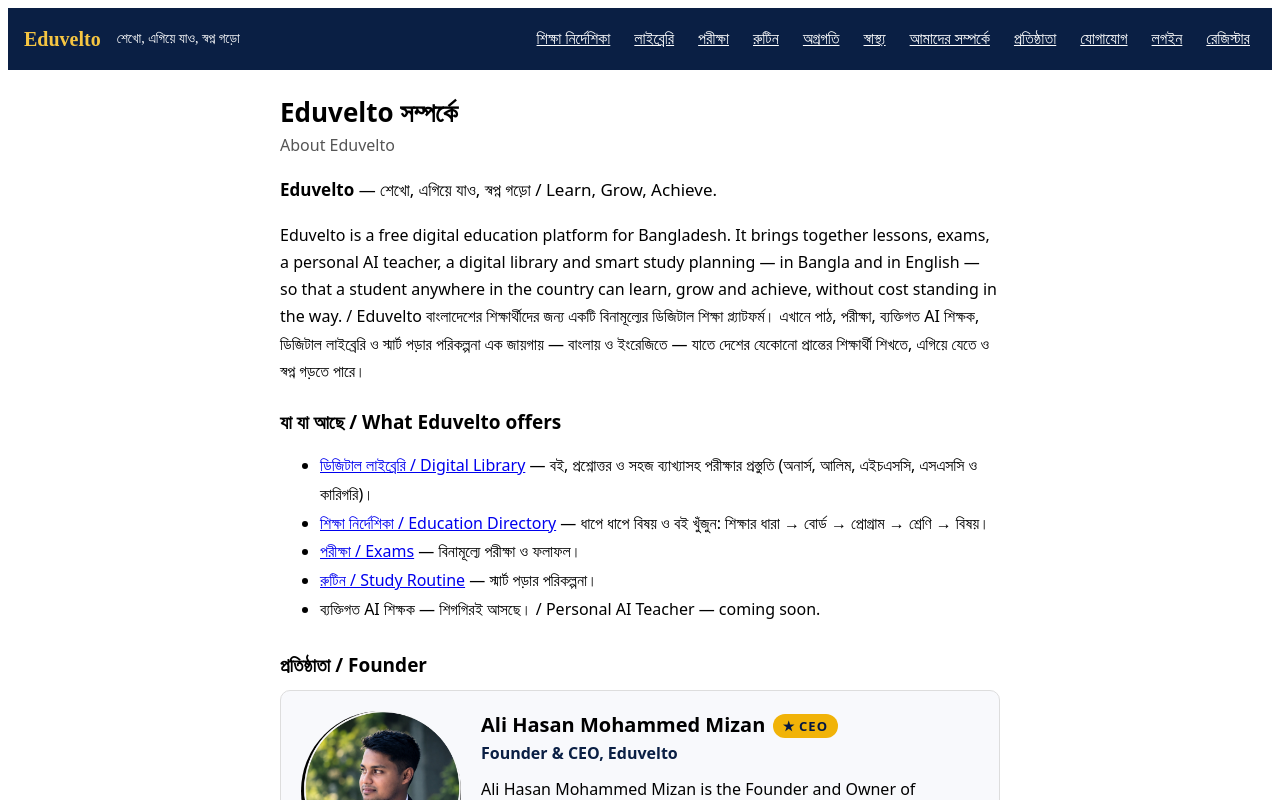
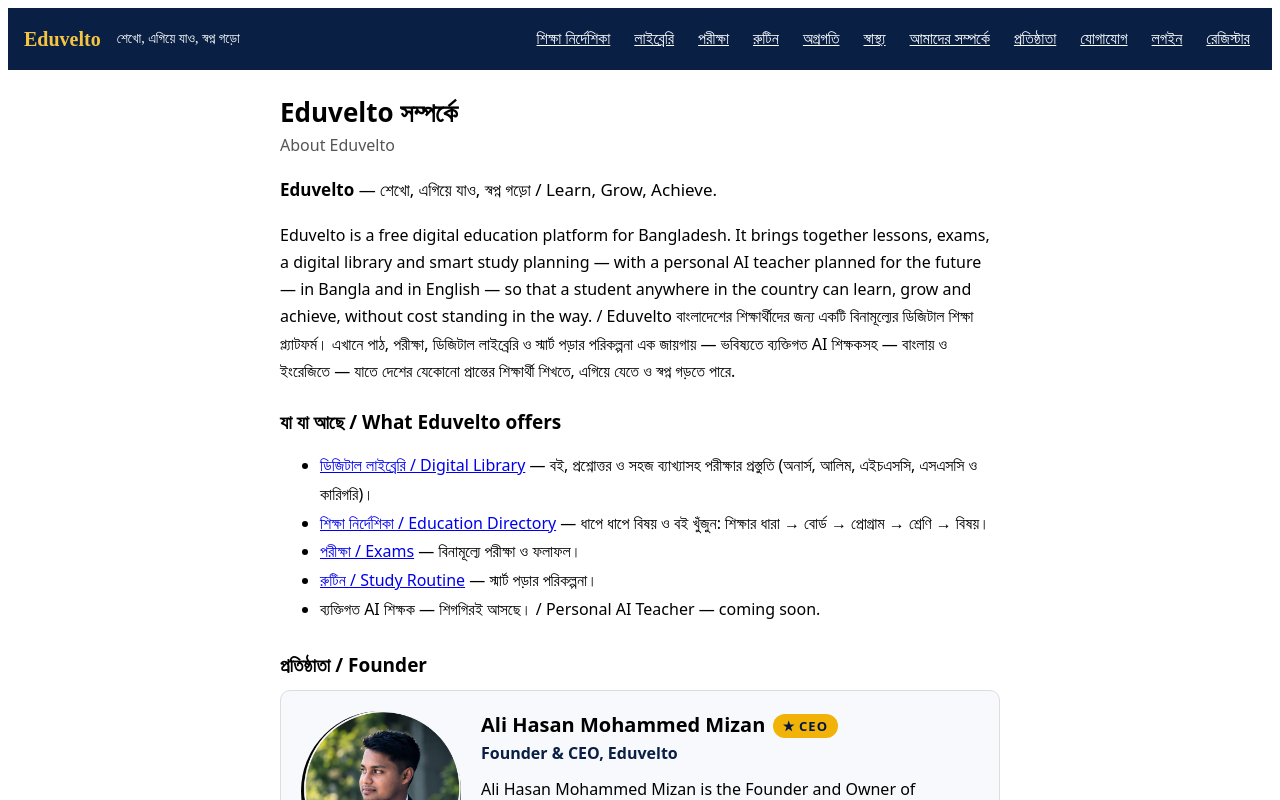
Before and after one commit to eduvelto/eduvelto, a React (Vite) app: page /about in a window 1280 px wide. Shown: the top 800 px of the page. Built offline with nearby package versions, Linux system fonts and the light colour scheme; no server answers.

Commit message:
About page intro: AI Teacher as future plan (same owner correction as bio v2)

```diff
--- a/src/pages/AboutPage.tsx
+++ b/src/pages/AboutPage.tsx
@@ -41,12 +41,13 @@ export default function AboutPage() {
       </p>
       <p style={{ lineHeight: 1.7 }}>
         Eduvelto is a free digital education platform for Bangladesh. It brings together lessons,
-        exams, a personal AI teacher, a digital library and smart study planning — in Bangla and
-        in English — so that a student anywhere in the country can learn, grow and achieve,
-        without cost standing in the way. / Eduvelto বাংলাদেশের শিক্ষার্থীদের জন্য একটি বিনামূল্যের
-        ডিজিটাল শিক্ষা প্ল্যাটফর্ম। এখানে পাঠ, পরীক্ষা, ব্যক্তিগত AI শিক্ষক, ডিজিটাল লাইব্রেরি ও
-        স্মার্ট পড়ার পরিকল্পনা এক জায়গায় — বাংলায় ও ইংরেজিতে — যাতে দেশের যেকোনো প্রান্তের
-        শিক্ষার্থী শিখতে, এগিয়ে যেতে ও স্বপ্ন গড়তে পারে।
+        exams, a digital library and smart study planning — with a personal AI teacher planned for
+        the future — in Bangla and in English — so that a student anywhere in the country can
+        learn, grow and achieve, without cost standing in the way. / Eduvelto বাংলাদেশের
+        শিক্ষার্থীদের জন্য একটি বিনামূল্যের ডিজিটাল শিক্ষা প্ল্যাটফর্ম। এখানে পাঠ, পরীক্ষা,
+        ডিজিটাল লাইব্রেরি ও স্মার্ট পড়ার পরিকল্পনা এক জায়গায় — ভবিষ্যতে ব্যক্তিগত AI শিক্ষকসহ —
+        বাংলায় ও ইংরেজিতে — যাতে দেশের যেকোনো প্রান্তের শিক্ষার্থী শিখতে, এগিয়ে যেতে ও স্বপ্ন
+        গড়তে পারে.
       </p>
       <h2 style={{ fontSize: 19, margin: '24px 0 8px' }}>যা যা আছে / What Eduvelto offers</h2>
       <ul style={{ lineHeight: 1.8 }}>
```
